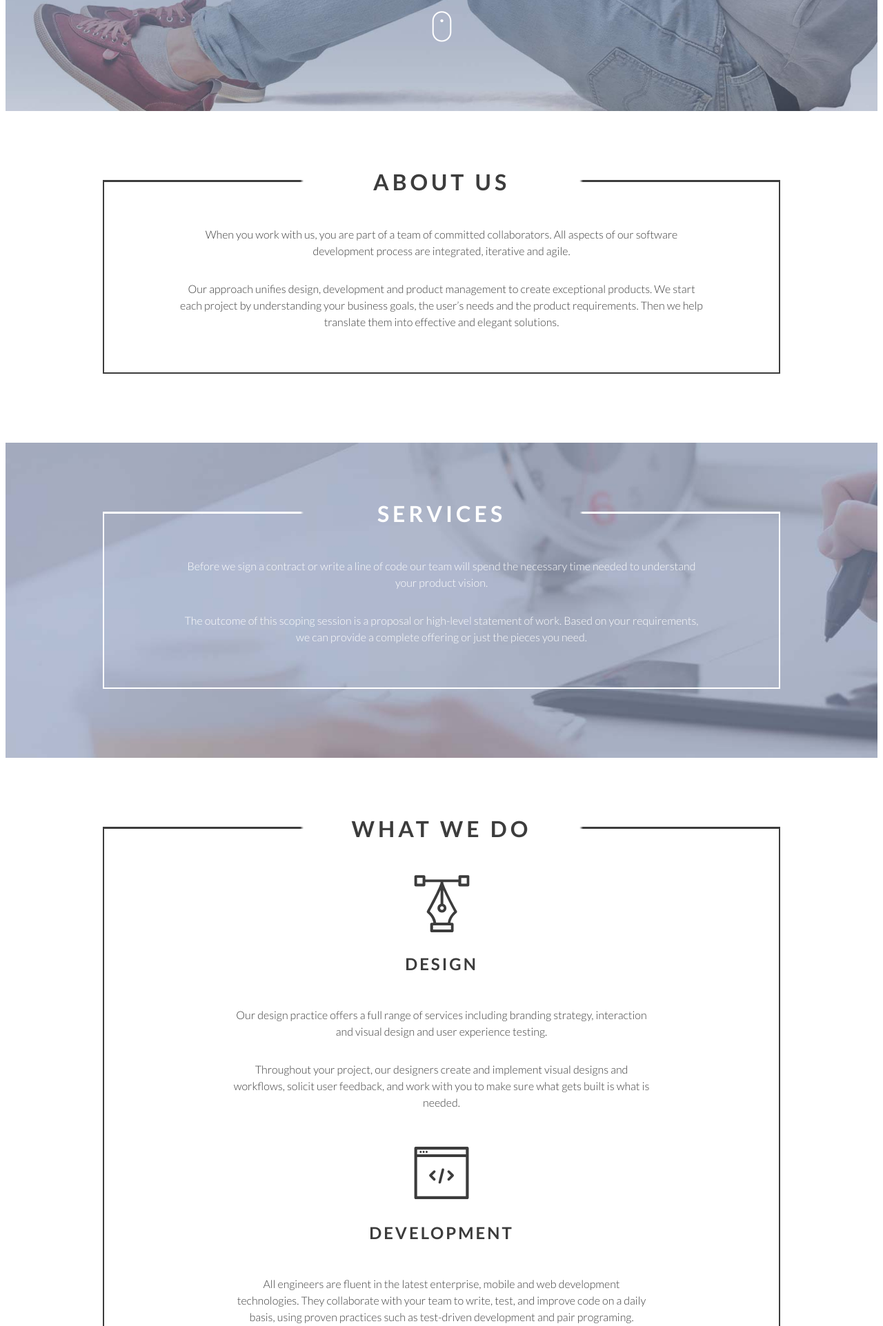
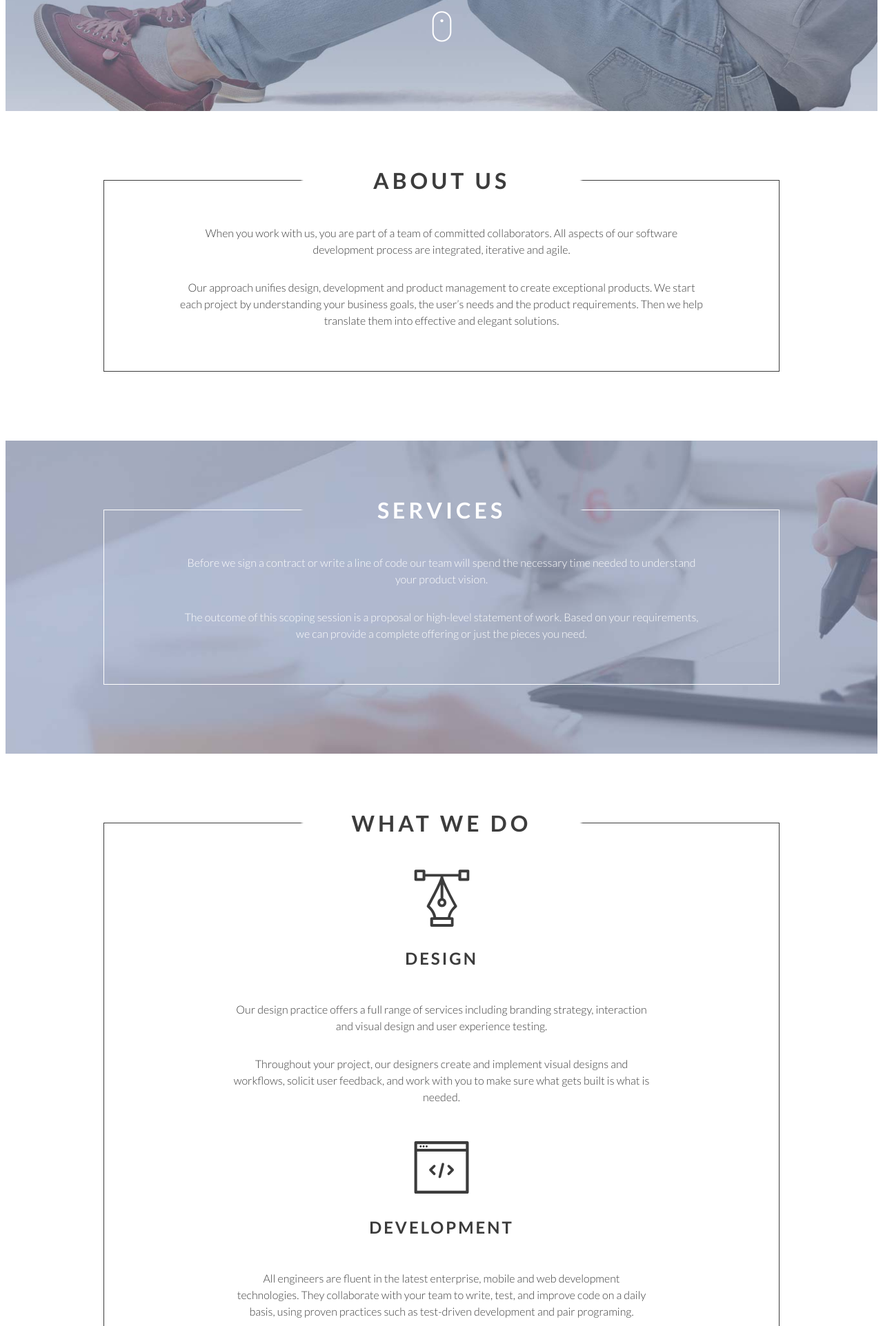
Before and after one commit to jdillman1989/Usman-Test, a PHP site: page / in a window 1280 px wide. Shown: the part 637-2560 px from the top of the page at 69% size. Run offline with PHP 8.4, Linux system fonts and the light colour scheme; style sheets or scripts are compiled from the project's sources; some libraries are stand-ins or nearby versions.

Commit message:
border img

```diff
--- a/sass/main.scss
+++ b/sass/main.scss
@@ -407,9 +407,9 @@ $footer-logo-height: 50;
 		    -moz-border-image: none;
 		    -o-border-image: none; /* Opera 11-12.1 */
 		    border-image: none;
-		    border: 2px solid $white;
+		    // border: 2px solid $white;
 		    border-style: solid;
-		    border-top: none;
+		    // border-top: none;
 		}
 	}
 
@@ -420,9 +420,9 @@ $footer-logo-height: 50;
 		    -moz-border-image: none;
 		    -o-border-image: none; /* Opera 11-12.1 */
 		    border-image: none;
-		    border: 2px solid $darkgray;
+		    // border: 2px solid $darkgray;
 		    border-style: solid;
-		    border-top: none;
+		    // border-top: none;
 		}
 	}
 
```
